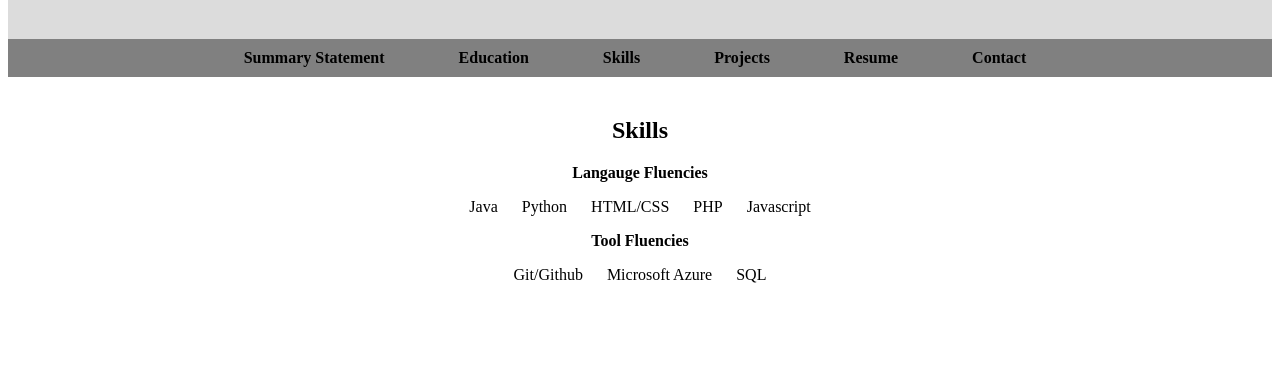
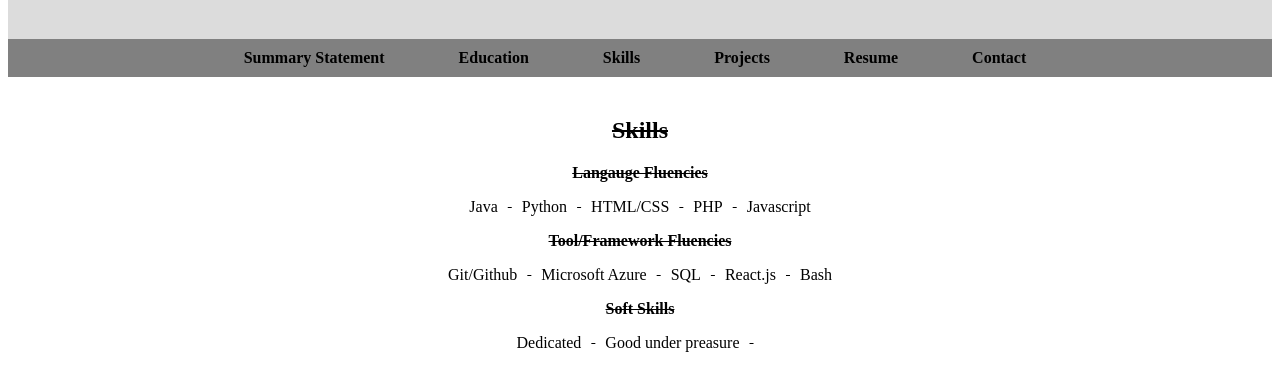
Before and after one commit to Deimos807/Deimos807.github.io, a plain HTML site: page index.html in a window 1280 px wide. Both pictures are taken after a click on the link "Skills". Shown: the part 89-480 px from the top of the page. Drawn offline with Linux system fonts and the light colour scheme.

Commit message:
more fix

```diff
--- a/index.html
+++ b/index.html
@@ -22,7 +22,10 @@
         </nav>
         <section id="summary" class="active">
         <h1>Summerizing Statement</h1>
-        <p></p>
+        <p>My name is Gavin Lisi and I am a software student at Mohawk College. I have always been pasxionate
+            about creating software with a focus on back end development.
+        </p>
+        <h2>Intrests: Hiking, Cooking, Reading <s/h2>
         </section>
         <section id="education">
         <h2>Education</h2>
@@ -41,19 +44,32 @@
             <li>Javascript</li>
         </ul>
         </div>
-            <p>Tool Fluencies</p>
+            <p>Tool/Framework Fluencies</p>
             <div>
         <ul>
             <li>Git/Github</li>
             <li>Microsoft Azure</li>
             <li>SQL</li>
+            <li>React.js</li>
+            <li>Bash</li>
         </ul>
             </div>
+            <p>Soft Skills</p>
+            <div>
+        <ul>
+            <li>Dedicated</li>
+            <li>Good under preasure</li>
+            <li></li>
+        </ul>
+            </div>
+
+
         </section>
         <section id="projects">
         <h2>Projects</h2>
         <ul>
             <li>Casino wheel spinner in java</li>
+            <li>Text based RPG in Python</li>
         </ul>
         </section>
         <section id="resume">
```
